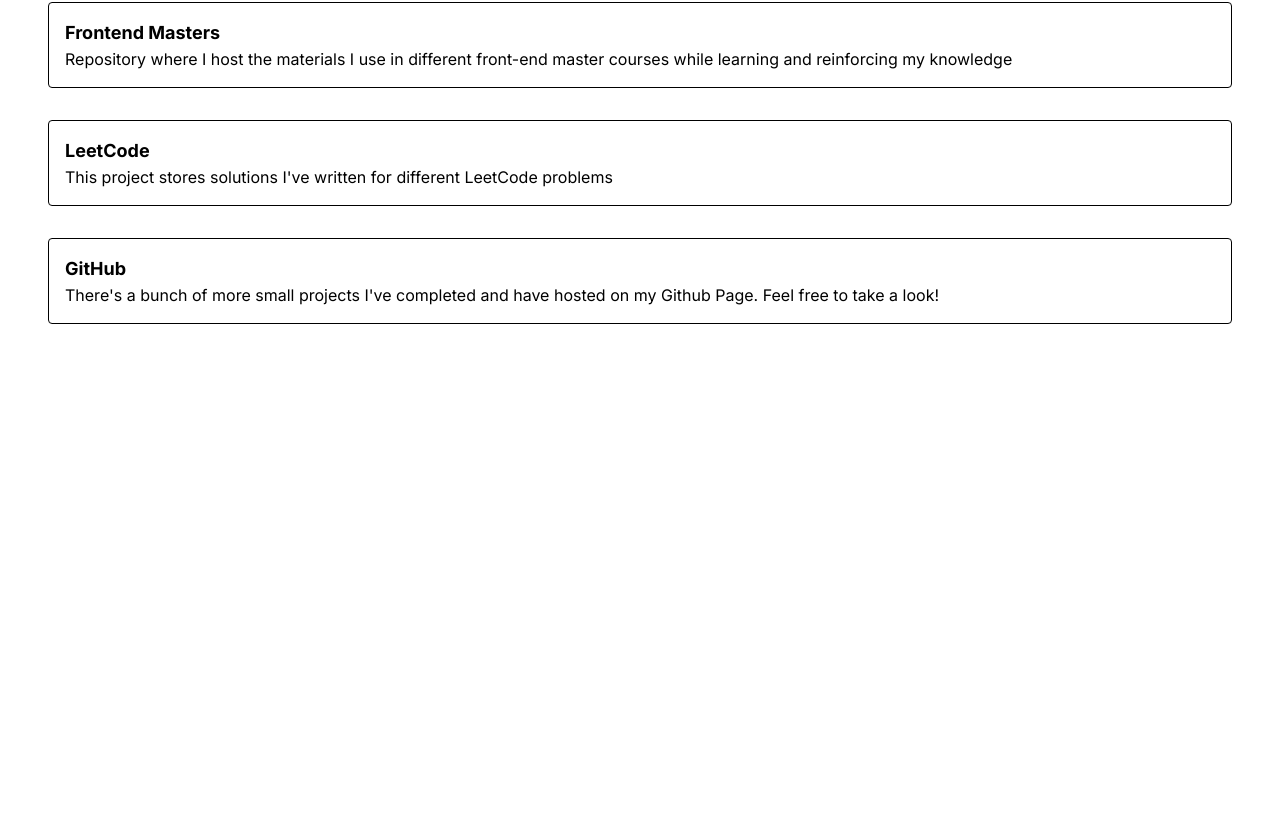
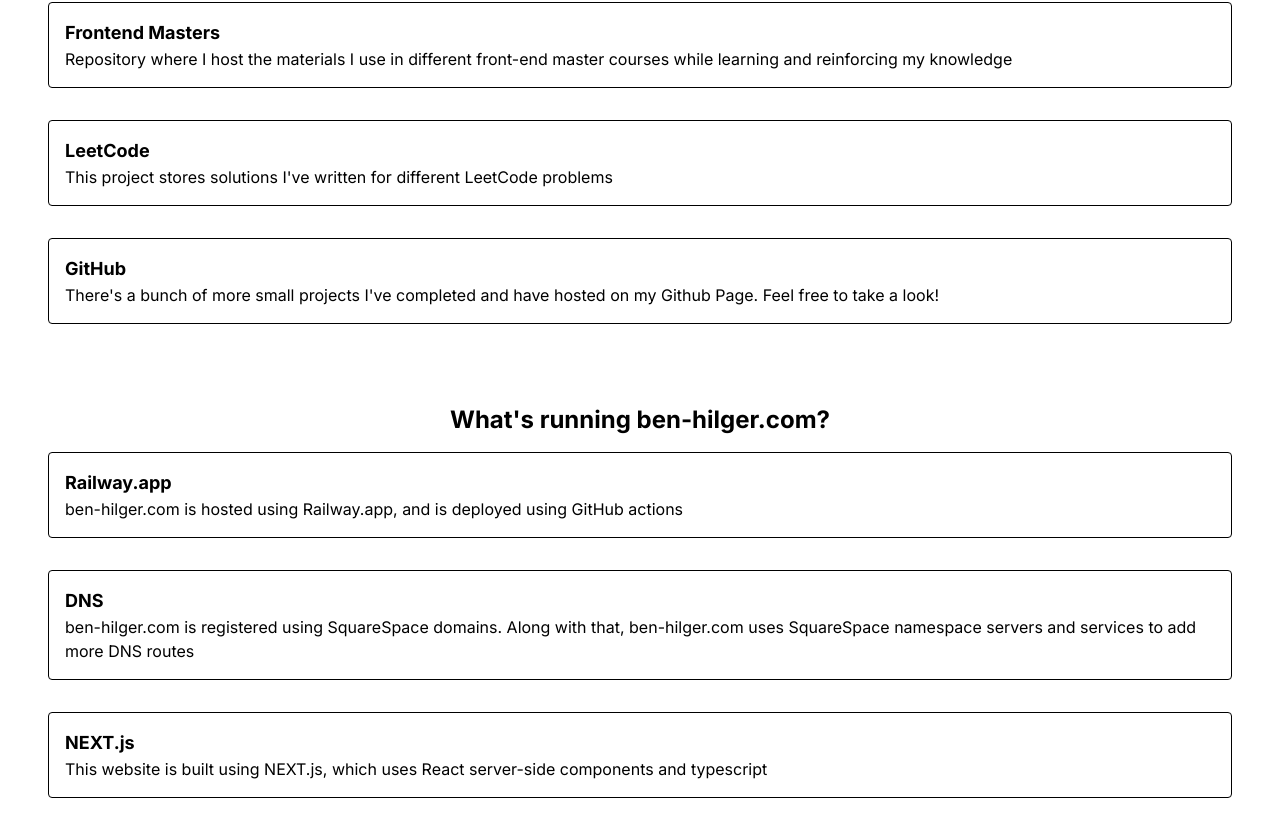
Before and after one commit to Ben-Hilger/website, a Next.js app in the folder web/: page /portfolio in a window 1280 px wide. Shown: the part 618-1454 px from the top of the page. Before the commit the page ends 990 px from the top, so only its background shows below. Built offline with nearby package versions, Linux system fonts and the light colour scheme.

Commit message:
fix formatting

```diff
--- a/web/src/app/layout.tsx
+++ b/web/src/app/layout.tsx
@@ -8,8 +8,8 @@ import Navigation from './components/navigation'
 const inter = Inter({ subsets: ['latin'] })
 
 export const metadata: Metadata = {
-title: 'Ben Hilger',
-       description: 'Portfolio Website',
+    title: 'Ben Hilger',
+    description: 'Portfolio Website',
 }
 
 export default function RootLayout({
--- a/web/src/app/portfolio/page.tsx
+++ b/web/src/app/portfolio/page.tsx
@@ -14,9 +14,17 @@ export default function Portfolio() {
         new CardInfo(7, "GitHub", "There's a bunch of more small projects I've completed and have hosted on my Github Page. Feel free to take a look!", "https://github.com/Ben-Hilger/"),
    ];
 
-    function getPortfolioItems() {
+    const cards: CardInfo[] = [
+        new CardInfo(1, "Railway.app", "ben-hilger.com is hosted using Railway.app, and is deployed using GitHub actions", null),
+        new CardInfo(2, "DNS", "ben-hilger.com is registered using SquareSpace domains. Along with that, ben-hilger.com uses SquareSpace namespace servers and services to add more DNS routes", null),
+        new CardInfo(4, "NEXT.js", "This website is built using NEXT.js, which uses React server-side components and typescript", null),
+    ];
 
-        return items.map((item: CardInfo) => {
+    return (
+        <>
+            <main className="portfolio-list h-100 p-2 background-inherit">
+                {
+                    items.map((item: CardInfo) => {
                         return (
                             <Card
                                 key={item.id}
@@ -26,13 +34,25 @@ export default function Portfolio() {
                                 target={item.target}
                             />
                         );
-        });
+                    })
                 }
-
+            </main>
+            <div className="flex flex-col align-items-center p-2">
+                <h1 className="font-bold text-2xl">What&apos;s running ben-hilger.com?</h1>
+                <div className="card-list">
+                    {
+                        cards.map((card) => {
                             return (
-        <main className="portfolio-list h-100 p-2 background-inherit">
-
-            { getPortfolioItems() }
-        </main>
+                                <Card
+                                    title={card.title}
+                                    description={card.description}
+                                    key={card.id}
+                                />
+                            );
+                        })
+                    }
+                </div>
+            </div>
+        </>
     );
 }
```
Lines whose indentation alone changed are shown as unchanged.
